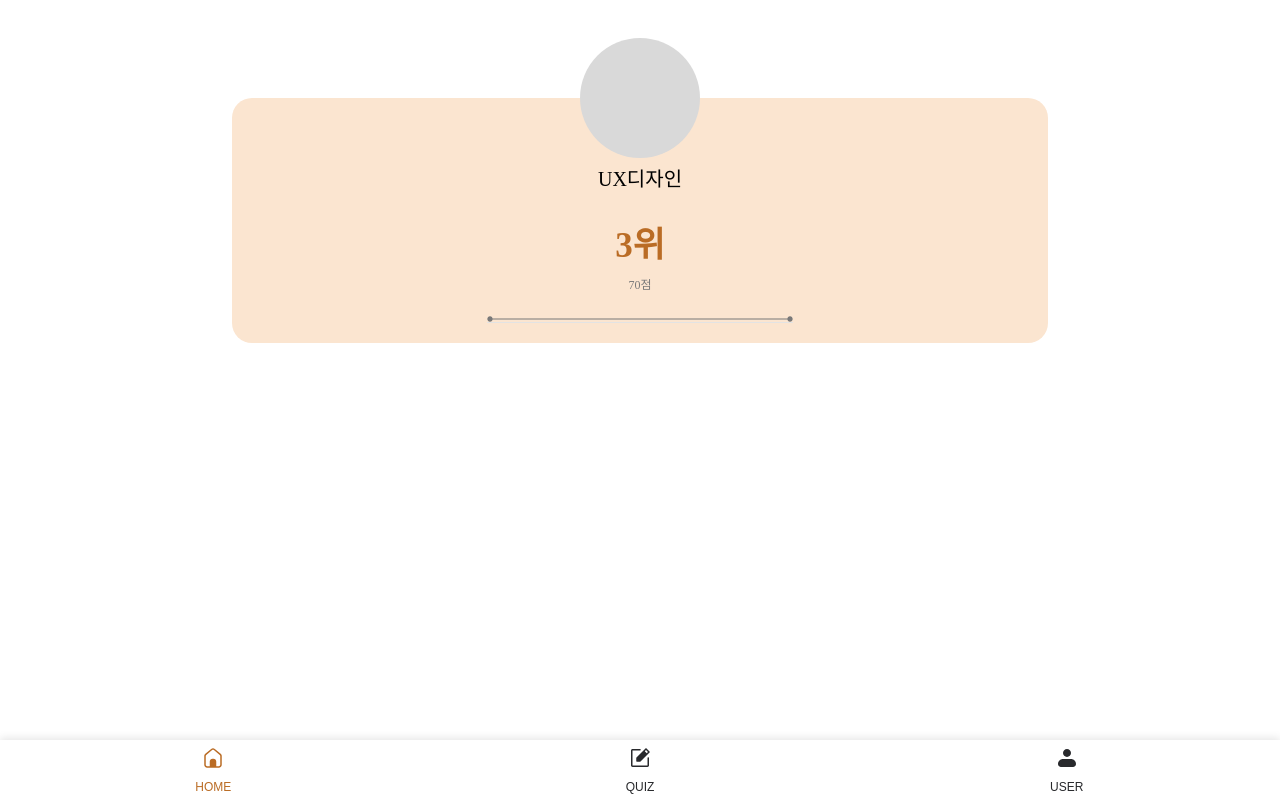
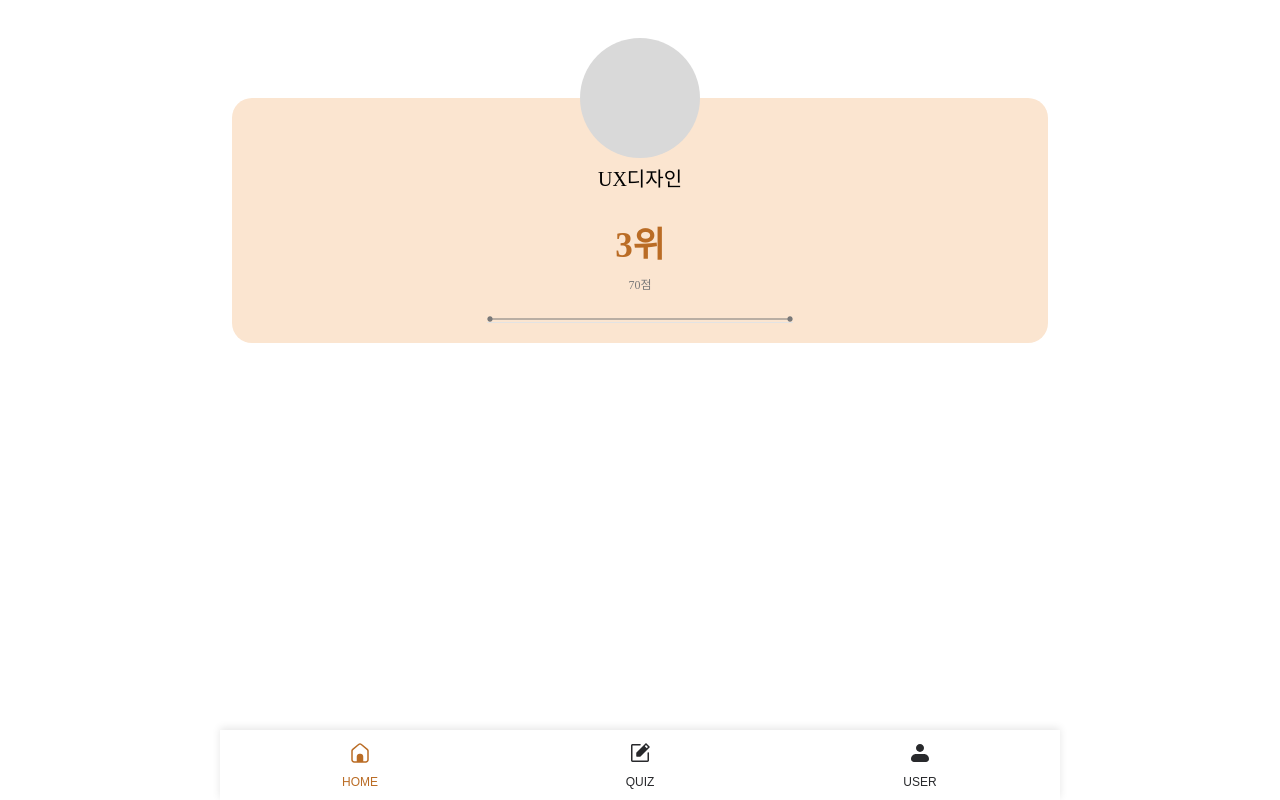
Before and after one commit to crohasang/kuiz, a React (Vite) app: page / in a window 1280 px wide. Built offline with nearby package versions, Linux system fonts and the light colour scheme; a web font is replaced by a local one.

Commit message:
fix: font size 및 height 수정

```diff
--- a/src/components/bottomNavigation/styles.ts
+++ b/src/components/bottomNavigation/styles.ts
@@ -1,12 +1,14 @@
-import styled from "@emotion/styled";
-import { NavItemProps } from "./types";
+import styled from '@emotion/styled';
+import { NavItemProps } from './types';
 
 export const NavigationContainer = styled.nav`
   position: fixed;
+  max-width: 840px;
+  margin: 0 auto;
   bottom: 0;
   left: 0;
   right: 0;
-  height: 60px;
+  height: 70px;
   background: white;
   display: flex;
   justify-content: space-around;
@@ -34,11 +36,11 @@ export const NavItemButton = styled.button<NavItemProps>`
 `;
 
 export const IconWrapper = styled.div`
-  font-size: 24px;
+  font-size: 2.4rem;
   margin-bottom: 4px;
 `;
 
 export const Label = styled.span`
-  font-size: 12px;
+  font-size: 1.2rem;
   font-weight: 500;
 `;
```
